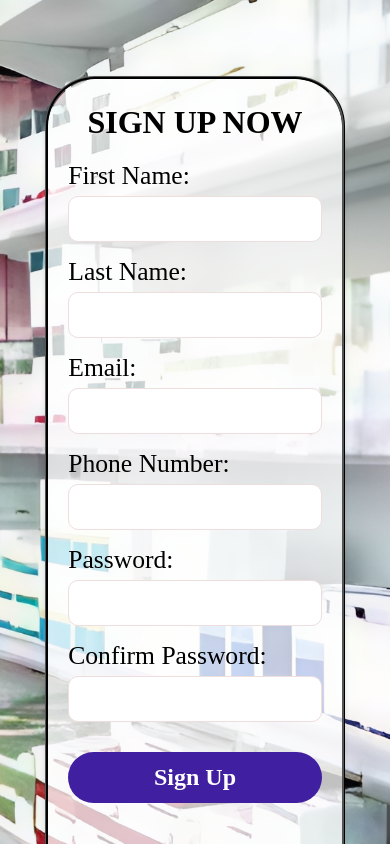
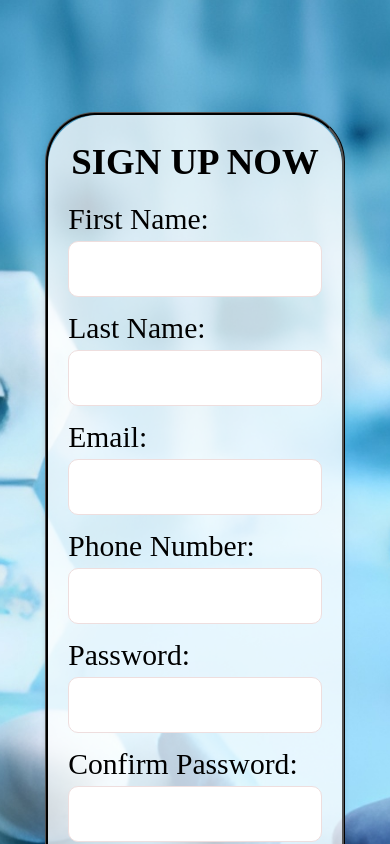
Before and after one commit to Sadeed-5N-100E/CATProject-ecommerce-website, a React (Vite) app in the folder ProjectFrontend/: page /SignupPage in a window 390 px wide. Shown: the top 844 px of the page. Built offline with nearby package versions, Linux system fonts and the light colour scheme; a web font is replaced by a local one.

Commit message:
Latest Version

```diff
--- a/ProjectFrontend/src/AddcartPage.jsx
+++ b/ProjectFrontend/src/AddcartPage.jsx
@@ -2,6 +2,7 @@ import React, { useState ,useEffect} from 'react';
 import "./AddcartPage.css"
 import promo2 from "./assets/Promo2.jpg";
 import Asp from "./assets/Asp.jpg";
+import { Link } from 'react-router-dom';
 
 const MedicineCard = ({ medicine }) => {
     const [quantity, setQuantity] = useState(0);
@@ -106,8 +107,8 @@ const AddcartPage = () => {
     <nav className={`Amain-nav ${isMenuOpen ? 'open' : ''}`}>
         <ul>
             {/* <li><a href="/SignupPage">Sign Up</a></li> */}
-            <li><a href="/LandingPage">back to Main</a></li>
-            <li><a href="/ViewCartPage">View Cart</a></li>
+            <li><Link to ="/LandingPage">Back to Main</Link></li>
+            <li><Link to="/ViewCartPage">View Cart</Link></li>
         </ul>
     </nav>
     <button className="Ahamburger" onClick={toggleMenu}>
--- a/ProjectFrontend/src/LandingPage.jsx
+++ b/ProjectFrontend/src/LandingPage.jsx
@@ -4,6 +4,7 @@ import ColdnFlu from "./assets/CategoryColdnFlu.jpg";
 import PainRelief from "./assets/CategoryPainRelief.jpeg";
 import FirstAid from "./assets/CategoryFirstAid.jpg";
 import DigestiveHealth from "./assets/CategoryDigestiveHealth.jpg";
+import { Link } from 'react-router-dom';
 
 
 
@@ -56,9 +57,9 @@ const LandingPage = () => {
           </div>
           <nav className={`main-nav ${isMenuOpen ? 'open' : ''}`}>
               <ul>
-                  <li><a href="/SignupPage">Sign Up</a></li>
-                  <li><a href="/LoginPage">Log in</a></li>
-                  <li><a href="/ViewCartPage">View Cart</a></li>
+                  <li><Link to="/SignupPage">Sign Up</Link></li>
+                  <li><Link to="/LoginPage">Log in</Link></li>
+                  <li><Link to="/ViewCartPage">View Cart</Link></li>
               </ul>
           </nav>
           <button className="LPhamburger" onClick={toggleMenu}>
@@ -89,11 +90,13 @@ const LandingPage = () => {
                 <div className="category-details">
                   <h3 className="category-title">{category.title}</h3>
                   <p className="category-description">{category.description}</p>
-                  <button
-                    className="category-button"
-                    onClick={() => window.location.href = category.link}
-                  >
-                    Check This Out
+                  <button className="category-button"
+                  onClick={() => {
+                    window.scrollTo(0,0);
+                  }}>
+                    <Link to={category.link} style={{textDecoration: 'none', color: 'inherit'}}>
+                      Check This Out
+                    </Link>
                   </button>
                 </div>
               </div>
--- a/ProjectFrontend/src/LoginPage.css
+++ b/ProjectFrontend/src/LoginPage.css
@@ -93,7 +93,7 @@
     padding: 10px 15px;
     background-color: #4CAF50;
     color: white;
-    font-size: 150%;
+    font-size: 135%;
     font-weight: 700;
     top: 15px;
     border: none;
@@ -113,7 +113,7 @@
     padding: 10px 15px;
     background-color: #e8c13f;
     color: white;
-    font-size: 150%;
+    font-size: 135%;
     font-weight: 700;
     top: 15px;
     border: none;
@@ -134,12 +134,21 @@
 
 @media (max-width: 1024px) {
     .LoginLogo{
-        width: 31.5%;
+        width: 37.5%;
     }
 }
 
 @media (max-width: 480px) {
     .LoginLogo{
-        width: 48%;
+        width: 55%;
+    }
+    .LoginArticle h1 {
+        font-size: 230%;
+    }
+    .LoginForm button {
+        font-size: 170%;
+    }
+    .LoginForm .Signupbutton {
+        font-size: 170%;
     }
 }
--- a/ProjectFrontend/src/SignupPage.css
+++ b/ProjectFrontend/src/SignupPage.css
@@ -2,9 +2,9 @@
 
 .SignupBG {
     /* background-color: #d3d3d3;  */
-    background: url('./assets/LoginPageAssets/LoginBG.jpeg') center center/cover no-repeat;
+    background: url('./assets/SignUpPageAssets/SignUpBG.jpg') center center/cover no-repeat;
     position : relative;/* Make the header container relative */
-    height: 120vh;  /* Full viewport height */
+    height: 140vh;  /* Full viewport height */
     width: 100%;    /* Ensure full width */
     display: flex;
     flex-direction: column;
@@ -15,14 +15,14 @@
 
 .SignupArticle{
     position: relative; /* Change to absolute positioning */
-    top: 7.5%;
+    top: 9.5%;
     padding: 20px;
-    height: 100vh;
+    height: 105vh;
     width: 65vw; /* Change from vh to vw to scale responsively */
     border-radius: 50px;
     box-shadow: 0 2px 5px rgba(0, 0, 0, 0.1);
     max-width: 600px; /* Limit max size for larger screens */
-    max-height: 100vh; /* Limit max height for larger screens */
+    max-height: 120vh; /* Limit max height for larger screens */
     border-style: ridge;
     border-color: black;
 }
@@ -70,7 +70,7 @@
 
 .SignupForm input{
     padding: 10px;
-    font-size: 80%;
+    font-size: 75%;
     border: 1px solid #eedede;
     border-radius: 10px;
     margin-top: 5px;
@@ -82,7 +82,7 @@
     padding: 12px 20px;
     background-color: #4020a0;
     color: white;
-    font-size: 150%;
+    font-size: 160%;
     font-weight: 700;
     top: 15px;
     border: none;
@@ -103,3 +103,34 @@
     font-size: 120%;
     margin-top: -10px;
 }
+
+
+@media (max-width: 1024px){
+    .SignupArticle h1{
+        font-size: 230%;
+    }
+    .SignupForm label {
+        font-size: 158%;
+    }
+    .SignupForm input {
+        font-size: 77%;
+    }
+    .SignupForm button {
+        font-size: 158%;
+    }
+}
+
+@media (max-width: 480px){
+    .SignupArticle h1{
+        font-size: 230%;
+    }
+    .SignupForm label {
+        font-size: 185%;
+    }
+    .SignupForm input {
+        font-size: 100%;
+    }
+    .SignupForm button {
+        font-size: 175%;
+    }
+}
--- a/ProjectFrontend/src/ViewcartPage.jsx
+++ b/ProjectFrontend/src/ViewcartPage.jsx
@@ -1,6 +1,7 @@
 import React, { useState ,useEffect} from 'react';
 import { useNavigate } from 'react-router-dom'; // Import useNavigate
 import Asp from "./assets/Asp.jpg";
+import {Link} from "react-router-dom";
 
 import "./ViewcartPage.css"
 
@@ -80,7 +81,7 @@ const ViewcartPage = () => {
     </div>
     <nav className={`VCmain-nav ${isMenuOpen ? 'open' : ''}`}>
         <ul>
-            <li><a href="/LandingPage">Back to main</a></li>
+            <li><Link to="/LandingPage">Back to main</Link></li>
         </ul>
     </nav>
     <button className="VChamburger" onClick={toggleMenu}>
@@ -141,4 +142,4 @@ const ViewcartPage = () => {
   )
 }
 
-export default ViewcartPage
+export default ViewcartPage;
```
Also changed, not shown: ProjectFrontend/src/assets/SignUpPageAssets/SignUpBG.jpg (added).
